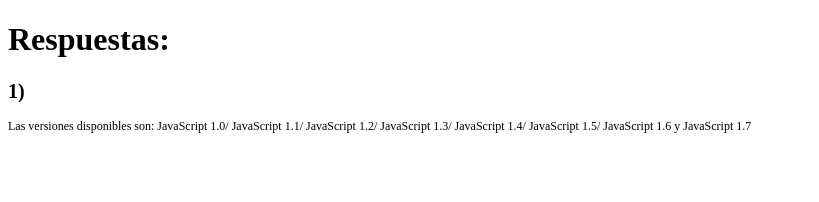
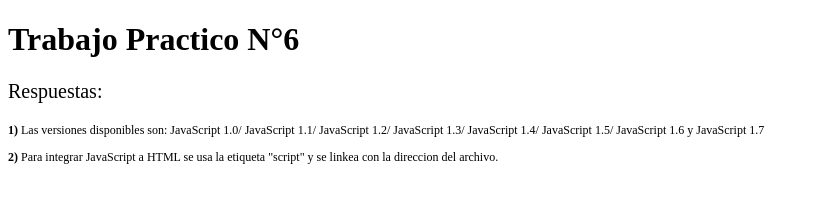
Before and after one commit to FrancoExequielMendez/TP6, a plain HTML site: page index.html in a window 1280 px wide. Shown: the whole page, without its empty margins (0-819 px from the left). Drawn offline with Linux system fonts and the light colour scheme; a script that the page names is missing; a web font is replaced by a local one.

Commit message:
Respuesta 2

```diff
--- a/CSS/style.css
+++ b/CSS/style.css
@@ -2,7 +2,7 @@
     font-family: 'Liberation Serif';
     src: url(Fuentes\LiberationSerif-Regular.ttf);
 }
-h1+h2{
+h1+.consignas{
     font-size: 20px;
     font-family: 'Liberation Serif';
 }
--- a/index.html
+++ b/index.html
@@ -9,9 +9,9 @@
     <script src="JS/script.js"></script>
 </head>
 <body>
-    <h1>Respuestas:</h1>
-    <h2>1)</h2>
-    <p>Las versiones disponibles son:
+    <h1>Trabajo Practico N°6</h1>
+    <p class="consignas">Respuestas: </p>
+    <p><b>1)</b> Las versiones disponibles son:
         JavaScript 1.0/
         JavaScript 1.1/
         JavaScript 1.2/
@@ -20,5 +20,7 @@
         JavaScript 1.5/
         JavaScript 1.6 y
         JavaScript 1.7</p>
+    <p><b>2)</b> Para integrar JavaScript a HTML se usa la etiqueta "script" y se linkea con la direccion del archivo.</p>
+
 </body>
 </html>
```
